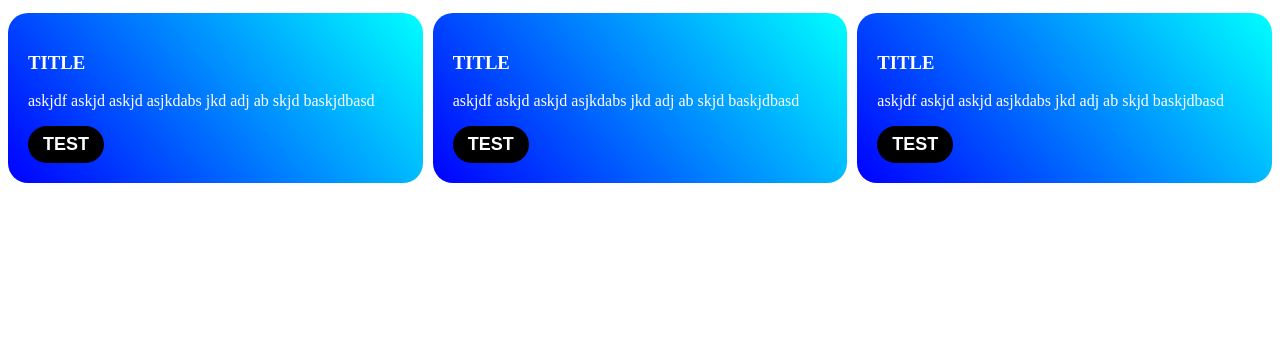
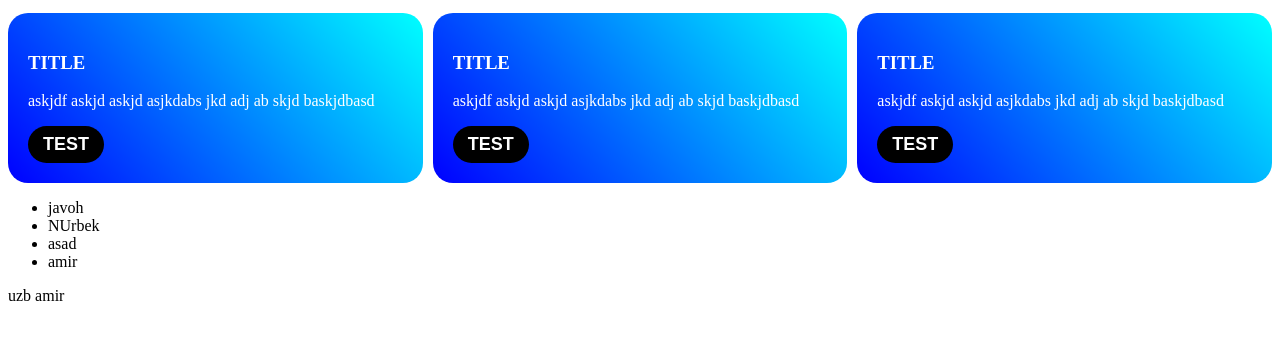
Before and after one commit to cyberareauzb/14guruh, a plain HTML site: page index.html in a window 1280 px wide. Shown: the part 119-458 px from the top of the page. Drawn offline with Linux system fonts and the light colour scheme.

Commit message:
card 2 qowildi

```diff
--- a/index.html
+++ b/index.html
@@ -26,5 +26,17 @@
             <button>TEST</button>
         </div>
     </div>
+    <div class="card2">
+        <ul>
+            <li>javoh</li>
+            <li>NUrbek</li>
+            <li>asad</li>
+            <li>amir</li>
+        </ul>
+        <tr>
+            <th>uzb</th>
+            <td>amir</td>
+        </tr>
+    </div>
 </body>
 </html>
```
